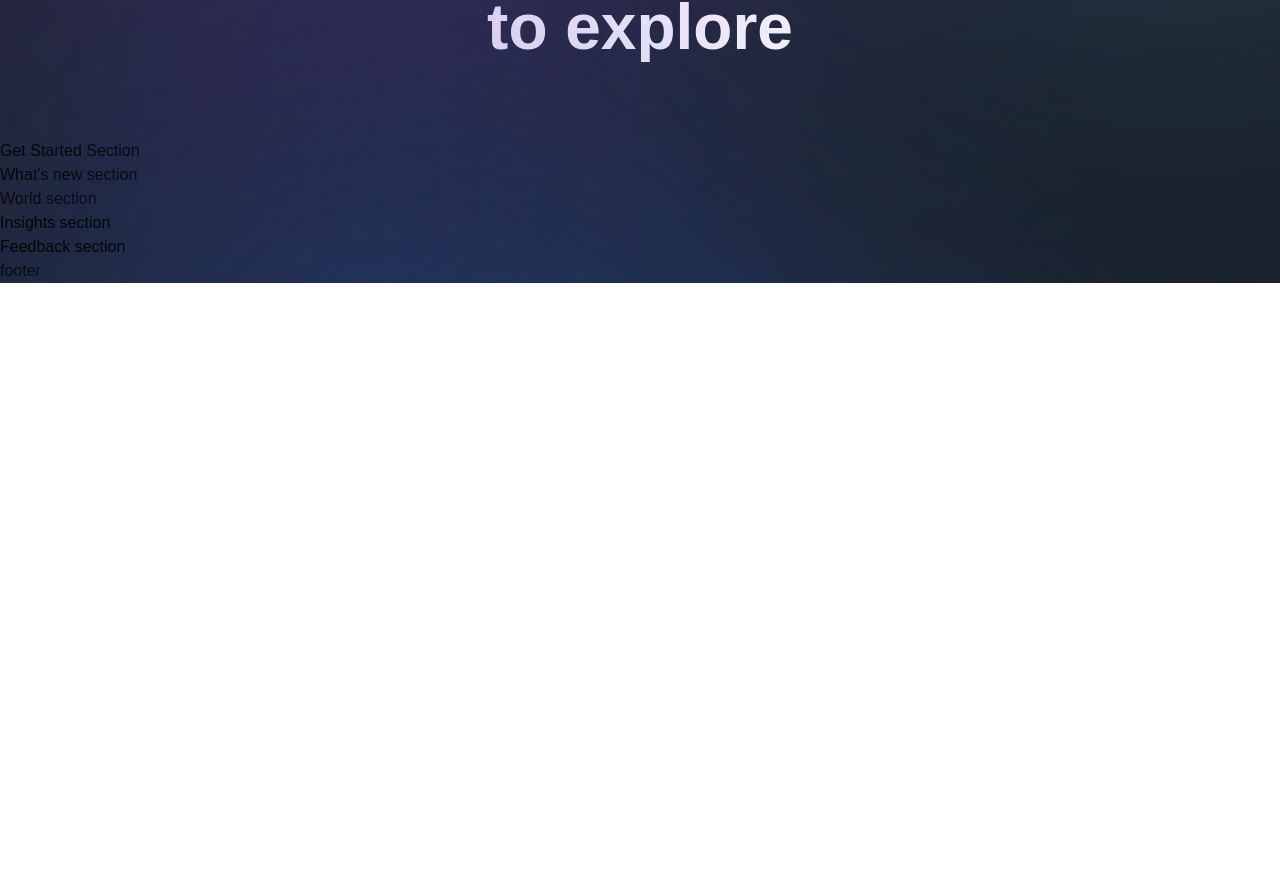
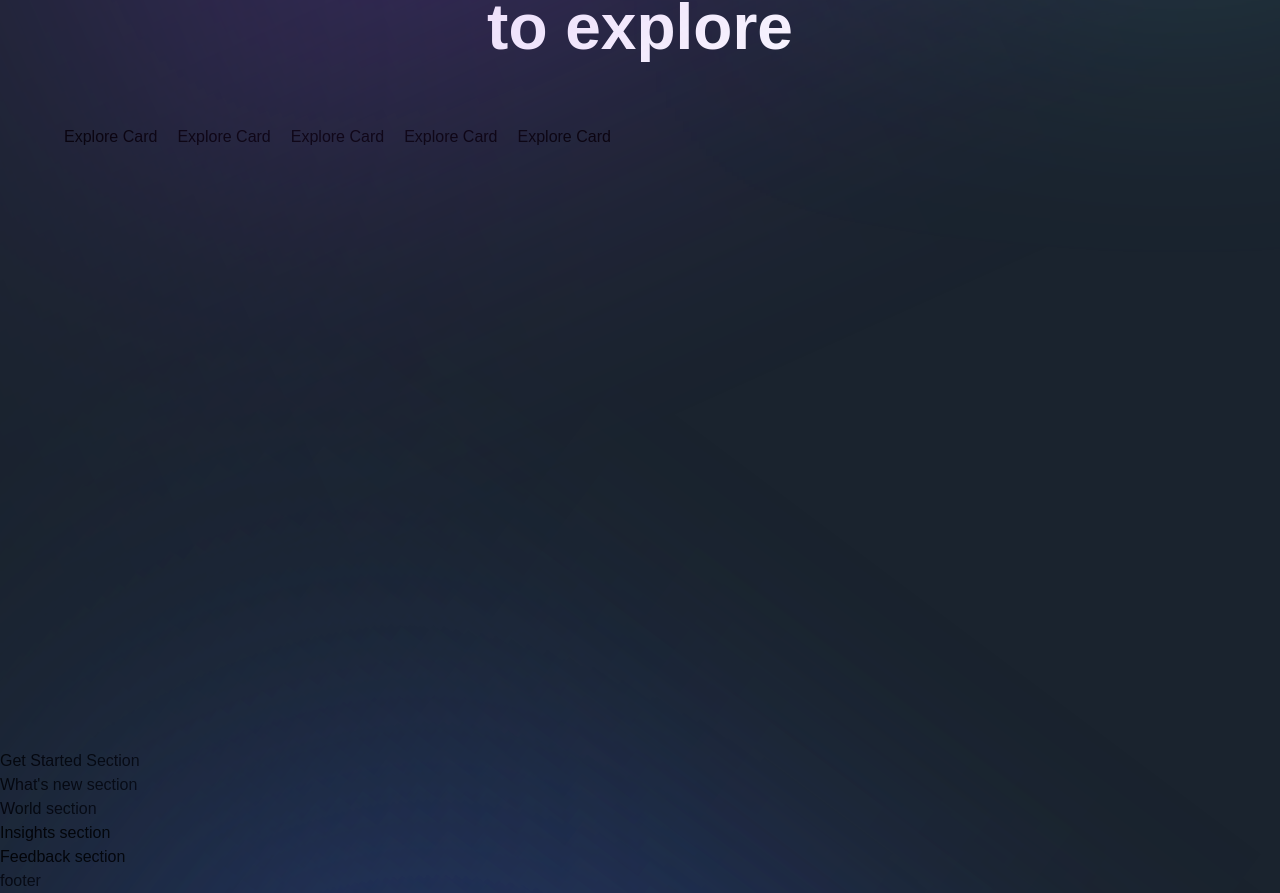
Before and after one commit to nayak-nirmalya/metaverse-landing, a Next.js app: page / in a window 1280 px wide. Shown: the part 1775-2668 px from the top of the page. Before the commit the page ends 2058 px from the top, so only its background shows below. Built offline with nearby package versions, Linux system fonts and the light colour scheme; a web font is replaced by a local one.

Commit message:
render ExploreCard comp

```diff
--- a/sections/Explore.jsx
+++ b/sections/Explore.jsx
@@ -8,7 +8,10 @@ import { staggerContainer } from '../utils/motion';
 import { TypingText, ExploreCard, TitleText } from '../components';
 import { exploreWorlds } from '../constants';
 
-const Explore = () => (
+const Explore = () => {
+  const [active, setActive] = useState('world-2');
+
+  return (
     <section className={`${styles.paddings}`} id="explore">
       <motion.div
         variants={staggerContainer}
@@ -27,8 +30,20 @@ const Explore = () => (
           }
           textStyles="text-center"
         />
+        <div className="mt-[50px] flex lg:flex-row flex-col min-h-[70vh] gap-5">
+          {exploreWorlds.map((world, index) => (
+            <ExploreCard
+              key={world.id}
+              {...world}
+              index={index}
+              active={active}
+              handleClick={setActive}
+            />
+          ))}
+        </div>
       </motion.div>
     </section>
   );
+};
 
 export default Explore;
```
Lines whose indentation alone changed are shown as unchanged.
